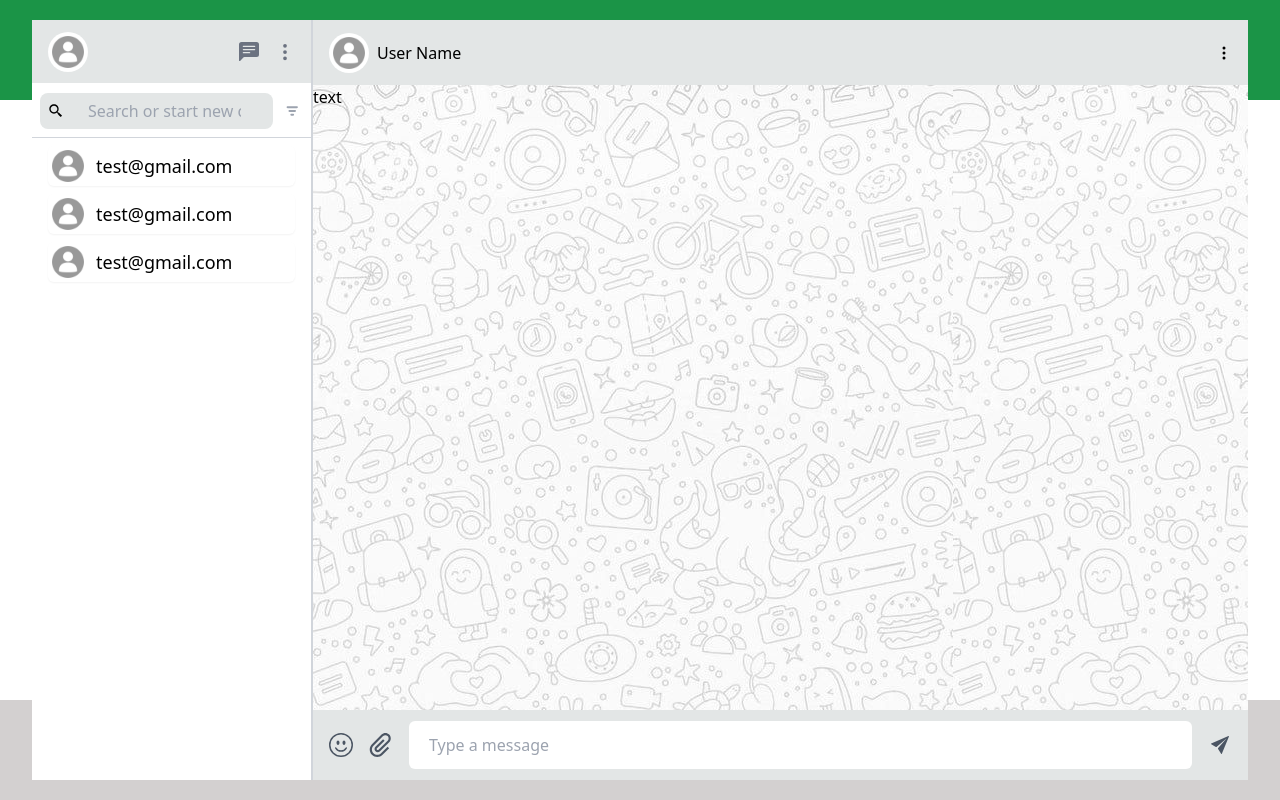
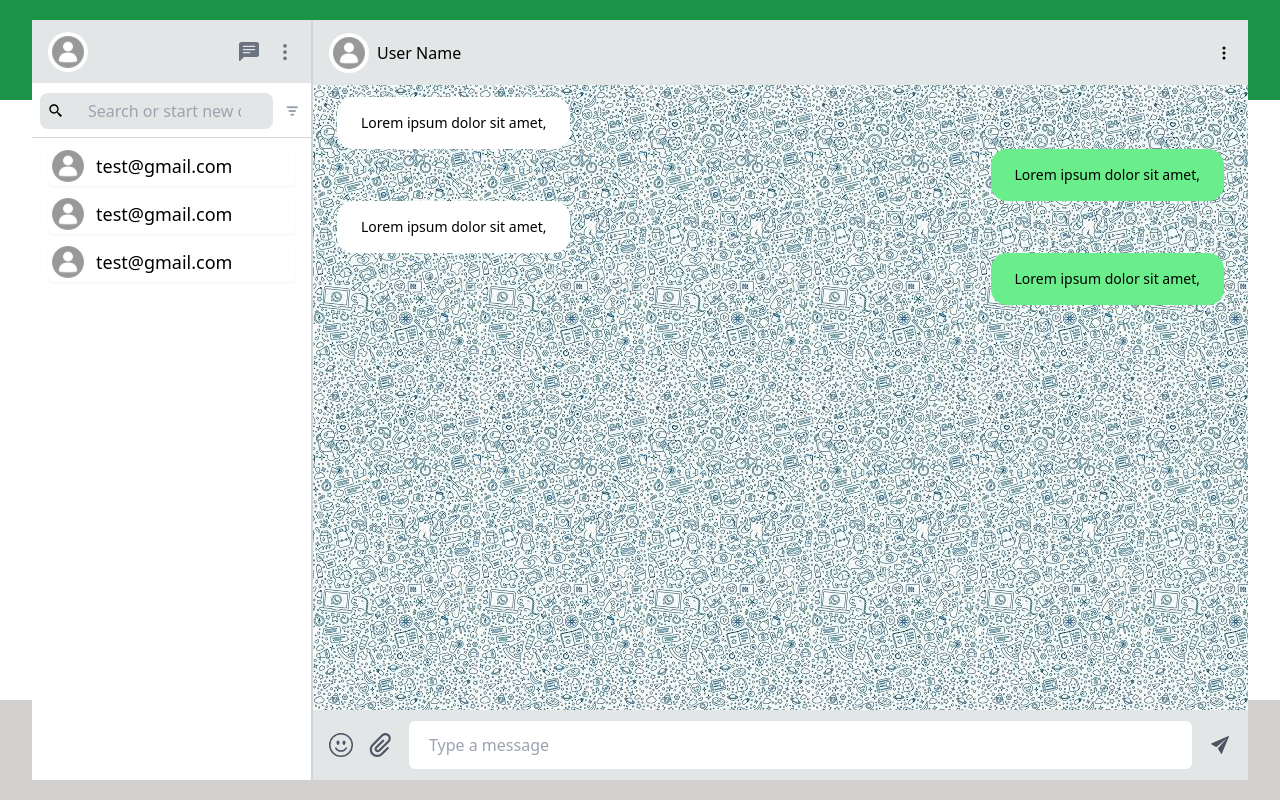
Before and after one commit to samuelberhane/Next.js-whatsapp-clone, a Next.js app: page / in a window 1280 px wide. Built offline with nearby package versions, Linux system fonts and the light colour scheme.

Commit message:
Install and config firebase.

```diff
--- a/components/Messages.jsx
+++ b/components/Messages.jsx
@@ -1,3 +1,4 @@
+import { useState } from "react";
 import { BsThreeDotsVertical } from "react-icons/bs";
 import { BsEmojiSmile } from "react-icons/bs";
 import { ImAttachment } from "react-icons/im";
@@ -6,6 +7,7 @@ import { IoIosSend } from "react-icons/io";
 const Messages = () => {
   return (
     <section className="w-full flex flex-col">
+      {/* Chat Detail */}
       <div className="h-[65px] flex justify-between items-center px-4">
         <div className="flex items-center gap-2">
           <img
@@ -17,7 +19,32 @@ const Messages = () => {
         </div>
         <BsThreeDotsVertical />
       </div>
-      <div className="bg-[url('/image/background.jpg')] flex-grow">text</div>
+
+      {/* Message Texts */}
+      <div className="bg-[url('/image/background.jpg')] flex-grow flex flex-col px-6 py-3">
+        <div className="flex justify-start">
+          <p className="px-6 py-4 rounded-2xl bg-white max-w-[300px] text-sm">
+            Lorem ipsum dolor sit amet,
+          </p>
+        </div>
+        <div className="flex justify-end">
+          <p className="px-6 py-4 rounded-2xl bg-[#69ee8b]  max-w-[300px] text-sm relative">
+            Lorem ipsum dolor sit amet,
+          </p>
+        </div>
+        <div className="flex justify-start">
+          <p className="px-6 py-4 rounded-2xl bg-white max-w-[300px] text-sm">
+            Lorem ipsum dolor sit amet,
+          </p>
+        </div>
+        <div className="flex justify-end">
+          <p className="px-6 py-4 rounded-2xl bg-[#69ee8b]  max-w-[300px] text-sm relative">
+            Lorem ipsum dolor sit amet,
+          </p>
+        </div>
+      </div>
+
+      {/* Send Message Form */}
       <div className="h-[70px] flex justify-between items-center px-4 gap-4">
         <div className="flex items-center text-2xl gap-4 text-gray-600">
           <BsEmojiSmile />
--- a/package.json
+++ b/package.json
@@ -11,6 +11,7 @@
   "dependencies": {
     "eslint": "8.34.0",
     "eslint-config-next": "13.2.1",
+    "firebase": "^9.17.1",
     "next": "13.2.1",
     "react": "18.2.0",
     "react-dom": "18.2.0",
```
Also changed, not shown: firebase/config.js (added, +20 -0 lines), public/image/background.jpg, 1 other file (tests, documents, lock files or other folders).
